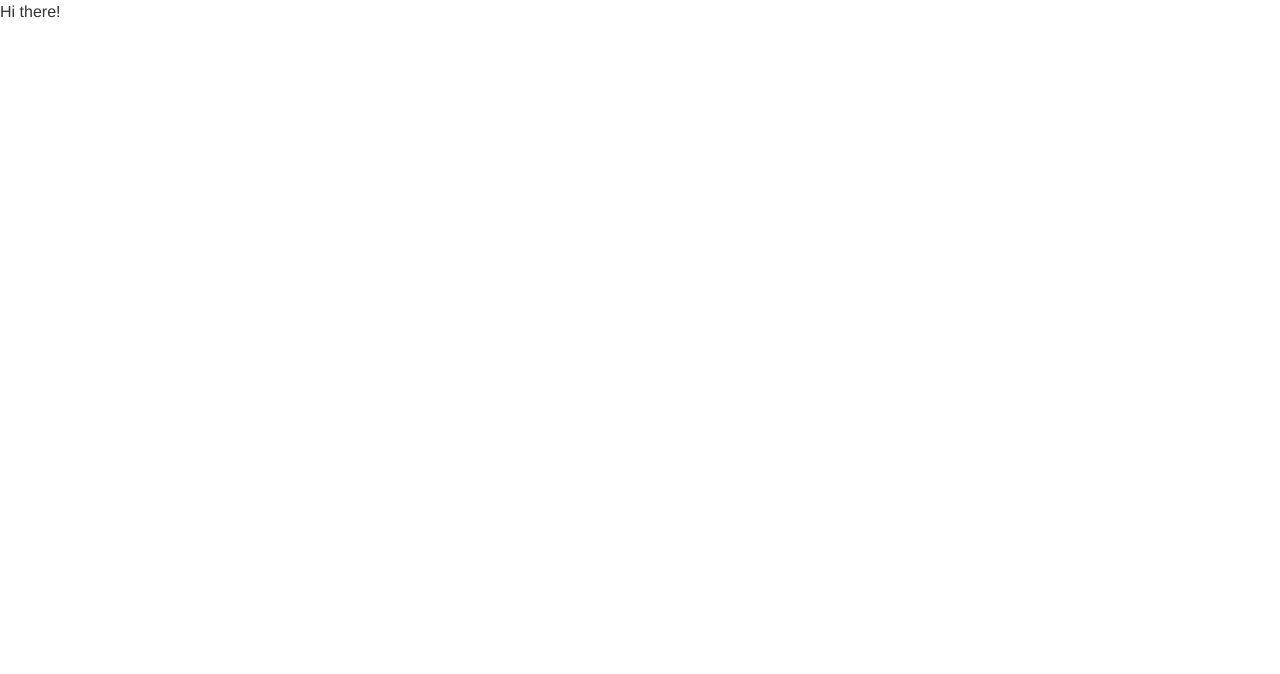
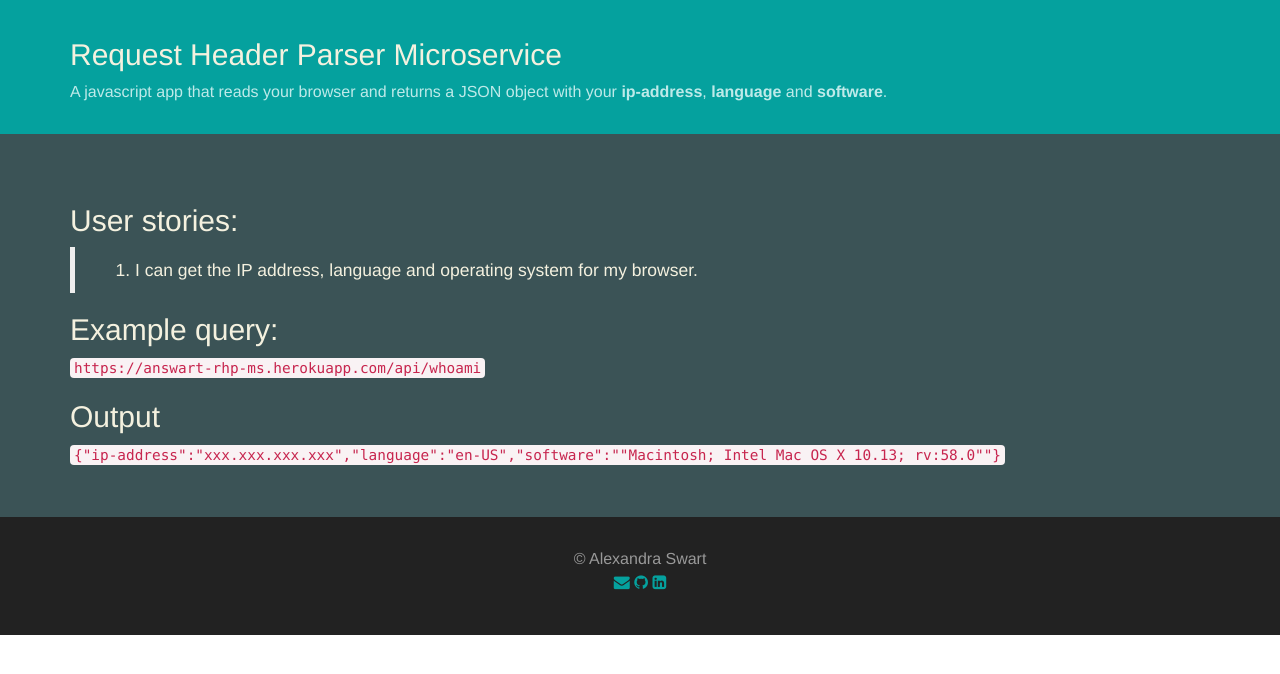
Before and after one commit to Answart/req-hdr-parser-ms, a website: page public/index.html in a window 1280 px wide. Drawn offline with nearby package versions, Linux system fonts and the light colour scheme.

Commit message:
Add home page styling

```diff
--- a/public/css/style.css
+++ b/public/css/style.css
@@ -2,3 +2,58 @@ body {
   font-size: 16px;
   line-height: 1.5;
 }
+
+/* header section */
+
+#site-header .navbar {
+  border-radius: 0;
+  border: none;
+  margin: 0;
+  padding: 30px;
+  color: #FFF;
+  background-color: #05a19e;
+}
+
+#site-header .navbar a {
+  color: #f4f1df;
+  font-size: 30px;
+}
+
+#site-header .navbar a:hover {
+  color: #FFF;
+}
+
+#site-header p {
+  margin: 0;
+  font-size: 16px;
+  padding-top: 50px;
+  color: #beeae9;
+}
+
+/* main section */
+
+#site-main {
+  padding-bottom: 50px;
+  padding-top: 50px;
+  background-color: #3b5356;
+  color: #F4F1DF;
+}
+
+/* footer */
+
+#site-footer {
+  text-align: center;
+  padding-bottom: 30px;
+  padding-top: 30px;
+  font-siz: 12px;
+  background: #222;
+  color: #999;
+}
+
+#site-footer a {
+  color: #05a19e;
+}
+
+#site-footer a:hover {
+  color: #f4f1df;
+}
--- a/public/index.html
+++ b/public/index.html
@@ -4,7 +4,7 @@
     <meta charset="UTF-8">
     <title>Request Header Parser Microservice</title>
     <meta http-equiv="X-UA-Compatible" content="IE=edge,chrome=1">
-    <meta name="description" content="Request Header Parser Microservice">
+    <meta name="description" content="Timestamp microservice">
     <meta name="author" content="answart">
     <meta name="viewport" content="width=device-width, initial-scale=1.0">
 
@@ -15,7 +15,46 @@
 </head>
 <body>
 
-  <div>Hi there!</div>
+    <!-- header -->
+    <header id="site-header">
+        <div class="navbar navbar-inverse">
+            <div class="container">
+                <div class="navbar-header">
+                    <a href="/" class="navbar-brand">Request Header Parser Microservice</a>
+                    <p>A javascript app that reads your browser and returns a JSON object with your <strong>ip-address</strong>, <strong>language</strong> and  <strong>software</strong>.
+                </div>
+            </div>
+        </div>
+    </header>
+
+    <!-- main -->
+    <main id="site-main">
+      <div class="container">
+        <h2>User stories:</h2>
+        <blockquote>
+          <ol>
+            <li>I can get the IP address, language and operating system for my browser.</li>
+          </ol>
+        </blockquote>
+
+        <h2>Example query:</h2>
+        <code>https://answart-rhp-ms.herokuapp.com/api/whoami</code>
+
+        <h2>Output</h2>
+        <code>{"ip-address":"xxx.xxx.xxx.xxx","language":"en-US","software":""Macintosh; Intel Mac OS X 10.13; rv:58.0""}</code>
+
+      </div>
+    </main>
+
+    <!-- footer -->
+    <footer id="site-footer">
+      &copy; Alexandra Swart
+      <p>
+        <a href="mailto:answart@sbcglobal.net.com"><span class="fa fa-envelope"></span></a>
+        <a href="https://github.com/answart" target="_blank"><span class="fa fa-github"></span></a>
+        <a href="https://www.linkedin.com/in/alexandra-swart-582a1235/"><span class="fa fa-linkedin-square"></span></a>
+      </p>
+    </footer>
 
 </body>
 </html>
```
